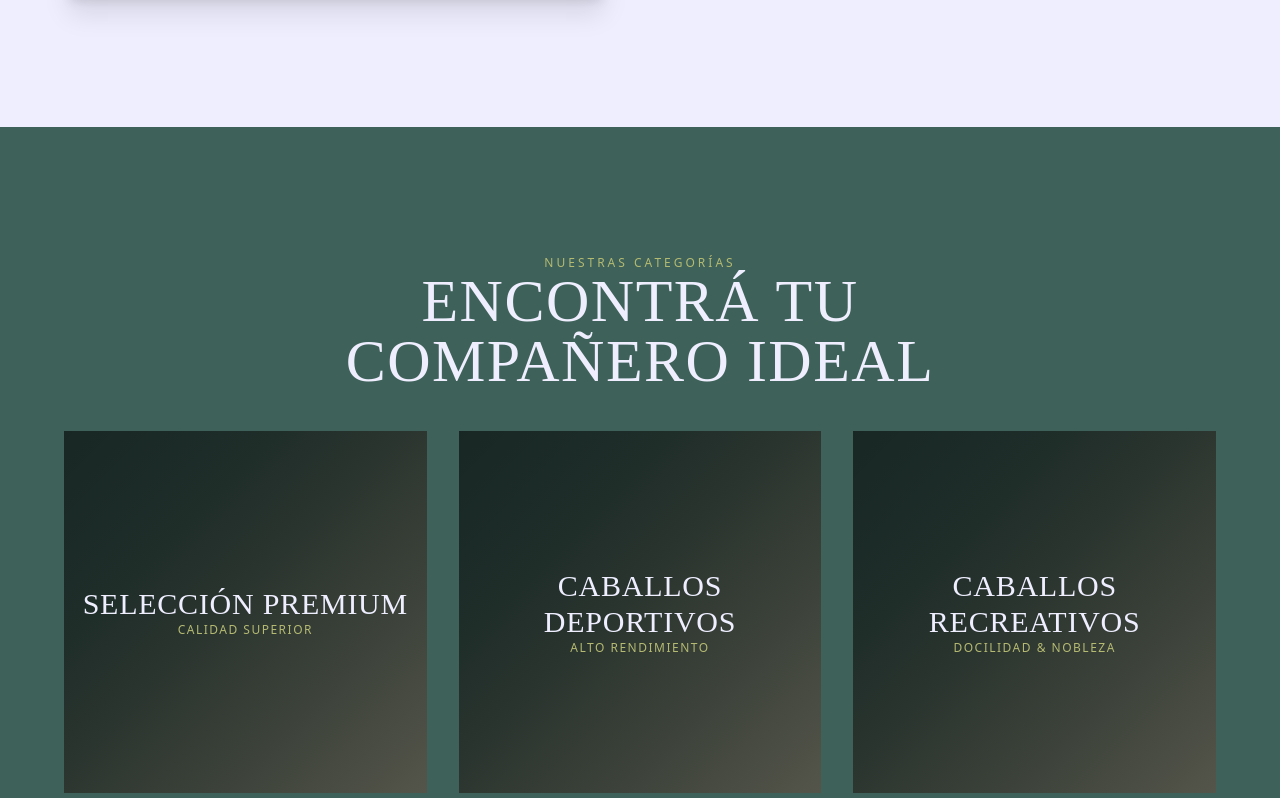
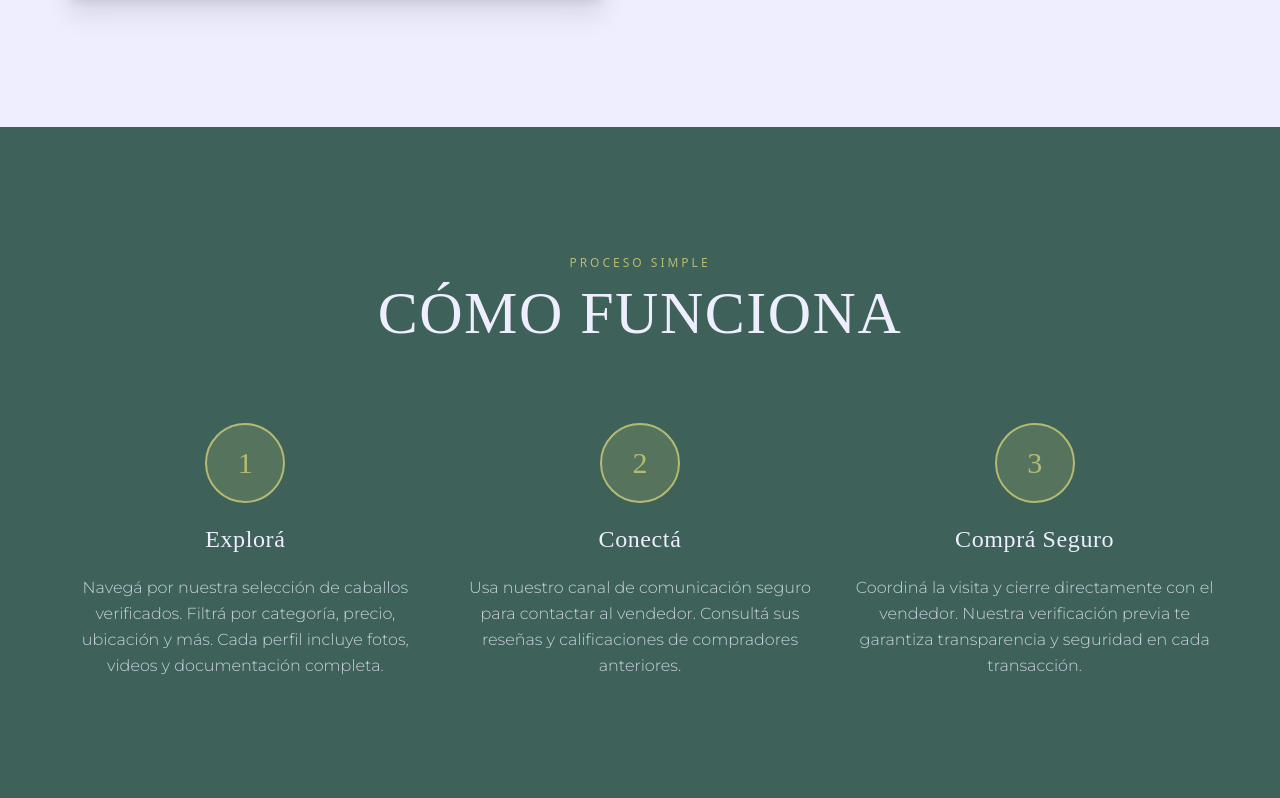
Before and after one commit to No-Country-simulation/HorseTrust2, a Next.js app in the folder horsetrust/: page / in a window 1280 px wide. Shown: the part 1602-2400 px from the top of the page. Built offline with nearby package versions, Linux system fonts and the light colour scheme.

Commit message:
feat(web): se agrego seccion funcionamiento al home

```diff
--- a/horsetrust/components/home/HomeContainer.tsx
+++ b/horsetrust/components/home/HomeContainer.tsx
@@ -1,5 +1,6 @@
 import BannerContainer from "./BannerContainer"
 import FeaturedSection from "./FeaturedSection"
+import OperationSection from "./OperationSection"
 import CategoriesContainer from "./CategoriesContainer"
 import ContactSection from "./ContactSection"
 
@@ -8,6 +9,7 @@ export default function HomeContainer(){
         <div>
             <BannerContainer/>
             <FeaturedSection/>
+            <OperationSection />
             <CategoriesContainer/>
             <ContactSection/>
         </div>
--- /dev/null
+++ b/horsetrust/components/home/OperationItem.tsx
@@ -0,0 +1,21 @@
+type Props = {
+    nro: string
+    title: string
+    description: string
+}
+
+export default function OperationItem({nro, title, description}: Props){
+    return (
+        <div className="flex flex-col justify-center items-center text-center">
+            <div className="w-20 h-20 mx-auto mb-8 rounded-full bg-[rgb(var(--color-gold)/0.2)] flex items-center justify-center border-2 border-[rgb(var(--color-gold))]">
+                <span className="fontCormorant text-3xl text-[rgb(var(--color-gold))]">{nro}</span>
+            </div>
+            <h3 className="fontCormorant text-2xl font-normal text-[rgb(var(--color-cream))] mb-4 py-5 tracking-wide">
+                {title}
+            </h3>
+            <p className="fontMontserrat text-base text-[rgb(var(--color-cream)/0.8)] leading-relaxed font-light">
+                {description}
+            </p>
+        </div>
+    )
+}
--- /dev/null
+++ b/horsetrust/components/home/OperationSection.tsx
@@ -0,0 +1,22 @@
+import OperationItem from "./OperationItem"
+
+export default function OperationSection(){
+    return (
+        <section className="py-32 px-8 lg:px-16 bg-[rgb(var(--color-teal))] relative reveal" id="como-funciona">
+            <div className="text-center mb-20 pb-20">
+                <div className="text-xs tracking-[0.25em] text-[rgb(var(--color-gold))] mb-6 pb-3 uppercase font-medium">
+                    Proceso Simple
+                </div>
+                <h2 className="fontCormorant text-5xl lg:text-6xl font-normal tracking-wide text-[rgb(var(--color-cream))] uppercase">
+                    Cómo Funciona
+                </h2>
+            </div>
+
+            <div className="grid grid-cols-1 md:grid-cols-3 gap-8 max-w-7xl mx-auto">
+                <OperationItem nro="1" title="Explorá" description="Navegá por nuestra selección de caballos verificados. Filtrá por categoría, precio, ubicación y más. Cada perfil incluye fotos, videos y documentación completa." />
+                <OperationItem nro="2" title="Conectá" description="Usa nuestro canal de comunicación seguro para contactar al vendedor. Consultá sus reseñas y calificaciones de compradores anteriores." />
+                <OperationItem nro="3" title="Comprá Seguro" description="Coordiná la visita y cierre directamente con el vendedor. Nuestra verificación previa te garantiza transparencia y seguridad en cada transacción." />
+            </div>
+        </section>
+    )
+}
```
